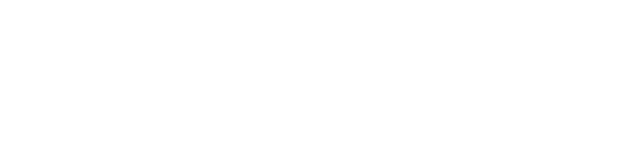
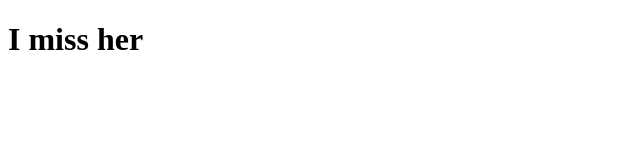
Before and after one commit to Jade-Puno/Puno-Reyes-C305, a plain HTML site: page index.html in a window 1280 px wide. Shown: the whole page, without its empty margins (0-640 px from the left). Drawn offline with Linux system fonts and the light colour scheme.

Commit message:
h1 created

```diff
--- a/index.html
+++ b/index.html
@@ -6,6 +6,6 @@
     <title>Activity#2</title>
 </head>
 <body>
-
+    <h1>I miss her</h1>
 </body>
 </html>
```
